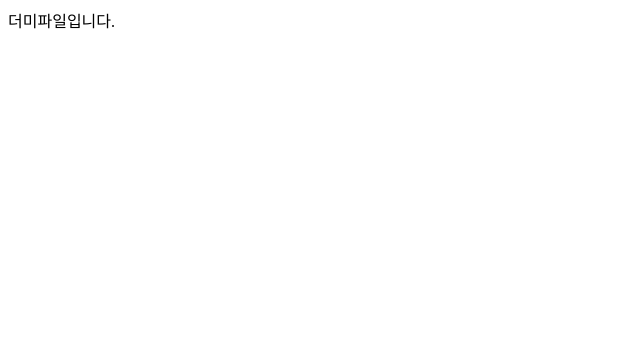
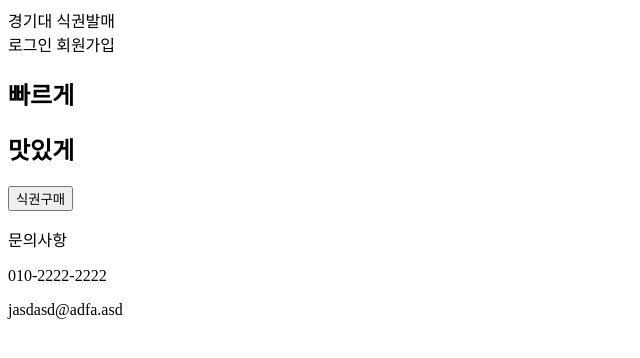
Before and after one commit to soogeun/cs_project, a plain HTML site: page index.html in a window 1280 px wide. Shown: the whole page, without its empty margins (0-640 px from the left). Drawn offline with Linux system fonts and the light colour scheme.

Commit message:
Add files via upload

```diff
--- a/index.html
+++ b/index.html
@@ -1,12 +1,30 @@
 <!DOCTYPE html>
-<html lang="ko">
+<html lang="en">
 <head>
-	<meta charset="UTF-8">
-	<meta http-equiv="X-UA-Compatible" content="IE=edge">
-	<meta name="viewport" content="width=device-width, initial-scale=1.0">
-	<title>Document</title>
+    <meta charset="UTF-8">
+    <meta http-equiv="X-UA-Compatible" content="IE=edge">
+    <meta name="viewport" content="width=device-width, initial-scale=1.0">
+    <title>식권을 빠르게 밥을 맛있게!</title>
 </head>
 <body>
-	더미파일입니다.
+    <header>
+        <a>경기대 식권발매</a>
+        <nav>
+            <a>로그인</a>
+            <a>회원가입</a>
+        </nav>
+    </header>
+    <section>
+        <h2>빠르게</h2>
+        <h2>맛있게</h2>
+        <nav>
+            <button>식권구매</button>
+        </nav>
+    </section>
+    <footer>
+        <p>문의사항</p>
+        <p>010-2222-2222</p>
+        <p>jasdasd@adfa.asd</p>
+    </footer>
 </body>
 </html>
```
